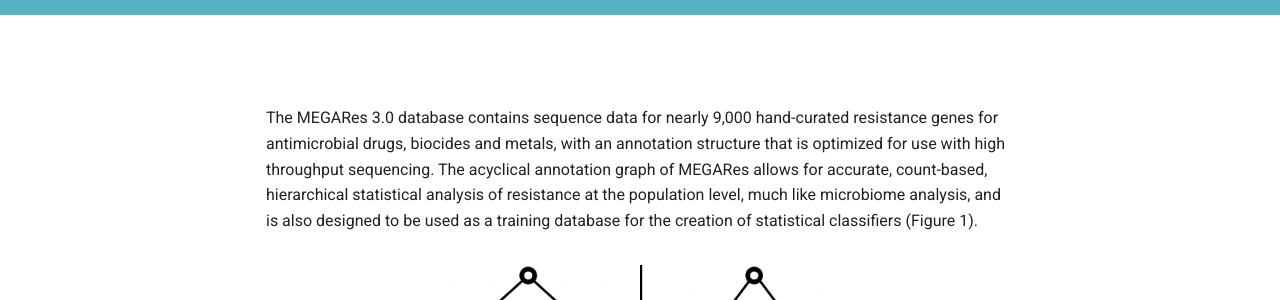
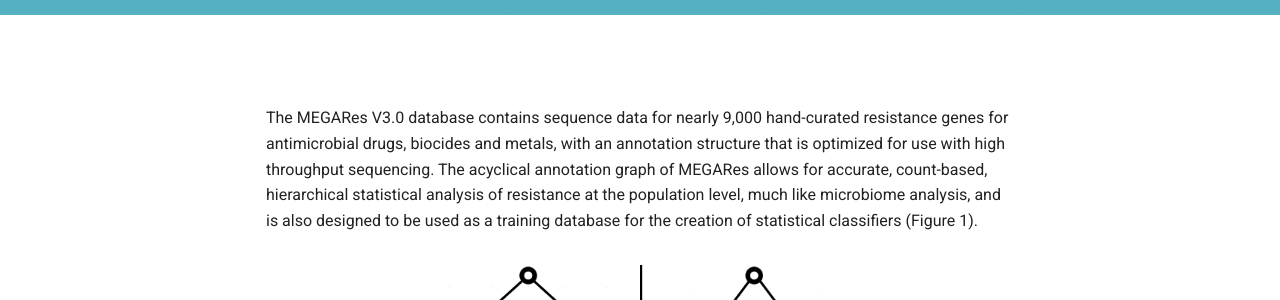
Before and after one commit to Microbial-Ecology-Group/meglab, an MkDocs documentation site: the page built from docs/megares/index.md, in a window 1280 px wide and 900 px high, scrolled down 362 px. Shown: the part 152-452 px from the top of the window. Built offline with MkDocs 1.6.1 and Material for MkDocs 9.7.7, drawn with Linux system fonts in a browser that asks for light colours; some of the changed lines change nothing that is shown; some of the changed text lies outside the part shown.

Commit message:
Update index.md

```diff
--- a/docs/megares/index.md
+++ b/docs/megares/index.md
@@ -5,7 +5,7 @@
 
 #
 
-The MEGARes 3.0 database contains sequence data for nearly 9,000 hand-curated resistance genes for antimicrobial drugs, biocides and metals, with an annotation structure that is optimized for use with high throughput sequencing. The acyclical annotation graph of MEGARes allows for accurate, count-based, hierarchical statistical analysis of resistance at the population level, much like microbiome analysis, and is also designed to be used as a training database for the creation of statistical classifiers (Figure 1).
+The MEGARes V3.0 database contains sequence data for nearly 9,000 hand-curated resistance genes for antimicrobial drugs, biocides and metals, with an annotation structure that is optimized for use with high throughput sequencing. The acyclical annotation graph of MEGARes allows for accurate, count-based, hierarchical statistical analysis of resistance at the population level, much like microbiome analysis, and is also designed to be used as a training database for the creation of statistical classifiers (Figure 1).
 
 
 <figure markdown>
@@ -39,7 +39,11 @@
     - All sequence metadata has been formatted to work well with the majority of bioinformatics software.  Sequence headers contain no whitespace or non-compliant symbols.
     - All sequences and annotations have been hand-curated using a multi-factorial approach.  See the manuscript for more details.
 
-## Citation for MEGARes 2.0 and AMR++ 2.0:
+## Citation for MEGARes V3.0 and AMR++ V3.0:
+
+Pending: Watch for the announcement to be published in the _Nucleic Acid Research_ Database Issue, January, 2023.
+
+## Citation for MEGARes V2.0 and AMR++ V2.0:
 
 Doster, E., Lakin, S. M., Dean, C. J., Wolfe, C., Young, J. G., Boucher, C., Belk K. E., Noyes N. R., Morley P. S. (2019)
 
@@ -47,7 +51,7 @@
 
 [Click to Download Citation in different formats](https://academic.oup.com/nar/advance-article/doi/10.1093/nar/gkz1010/5624973)
 
-## Citation for MEGARes and AmrPlusPlus:
+## Citation for MEGARes V1.0 and AmrPlusPlus V1.0:
 
 Lakin, S.M., Dean, C., Noyes, N.R., Dettenwanger, A., Spencer Ross, A., Doster, E., Rovira, P., Abdo, Z., Jones, K.L., Ruiz, J., Belk, K.E., Morley, P.S., Boucher, C. (2016)
 
```
